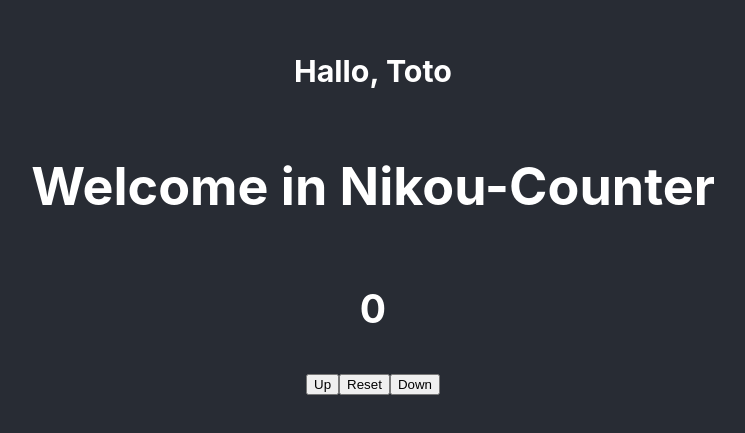
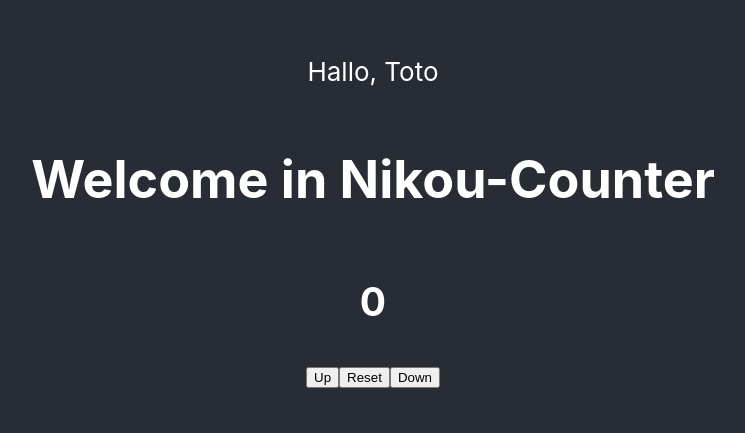
Before and after one commit to layesall/nikoucounter, a React (Create React App) app: page / in a window 1280 px wide. Shown: the part 191-624 px from the top of the page, without its empty margins (267-1012 px from the left). Built offline with nearby package versions, Linux system fonts and the light colour scheme.

Commit message:
Modified: Hallo.jsx

```diff
--- a/src/component/Hallo.jsx
+++ b/src/component/Hallo.jsx
@@ -1,9 +1,10 @@
 import React from 'react';
 
 function Hallo(props) {
+
   return (
     <div className='hallo-component'>
-      <h3> Hallo, {props.name} </h3>
+      <p>Hallo, {props.name}</p>
     </div>
   );
 }
```
